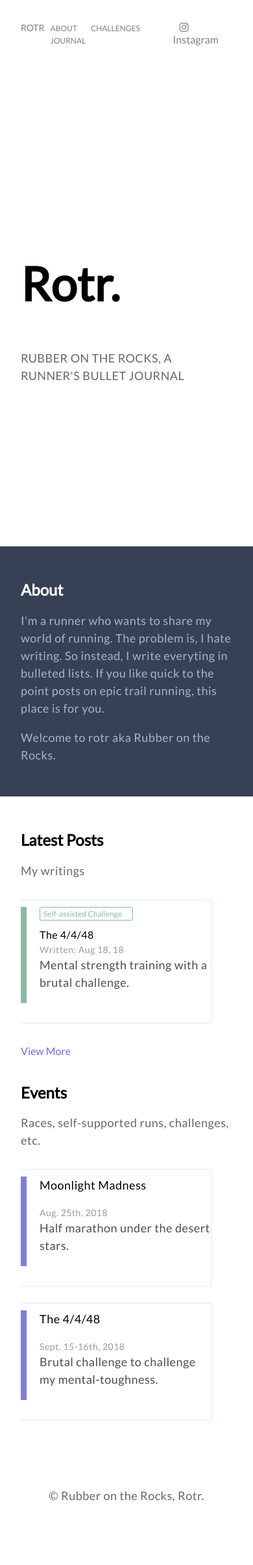
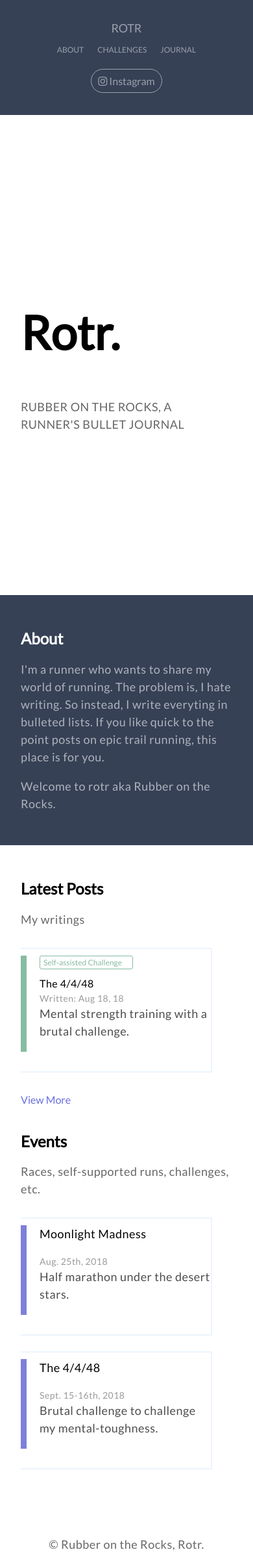
Before and after one commit to enriquezm/rotr, a Jekyll site: the page built from index.md, in a window 390 px wide. Shown: the whole page at 65% size. Built offline with Jekyll 4.4.1, drawn with Linux system fonts in a browser that asks for light colours; nearby versions of some CDN libraries; before the commit the page ends 2334 px from its top, so only the background shows below that.

Commit message:
Update nav bar.

```diff
--- a/_sass/custom-style.scss
+++ b/_sass/custom-style.scss
@@ -120,6 +120,12 @@ footer {
 	}
 	img {
 		width: 100%;
+	}
+	ul {
+		li {
+			font-size: 18px;
+			color: rgba(0, 0, 0, 0.6);
+		}
 	}
 }
 .about-section {
@@ -246,6 +252,43 @@ footer {
 // Mobile screens
 /* On screens that are 992px or less, set the background color to blue */
 @media screen and (max-width: 768px) {
+	/* Navigation */
+	nav {
+		background-color: $charcoal;
+		display: flex;
+		flex-direction: column;
+		align-items: center;
+		justify-content: space-around;
+		a {
+			color: rgba(255, 255, 255, 0.5);
+		}
+		.brand {
+			height: 33px;
+			a {
+				text-transform: uppercase;
+				font-size: 18px;
+			}
+		}
+		.page-links {
+			height: 50px;
+			a {
+				text-transform: uppercase;
+				padding: 0 0.75em;
+				font-size: 12px;
+			}
+		}
+		.social-links {
+			height: 30px;
+			> a {
+				padding: 8px 10px;
+				border: 1px solid rgba(255, 255, 255, 0.5);;
+				border-radius: 55px;
+				&:hover {
+					border: 1px solid $jelly-bean;
+				}
+			}
+		}
+	}
 	p {
 		font-size: 18px;
 	}
```
